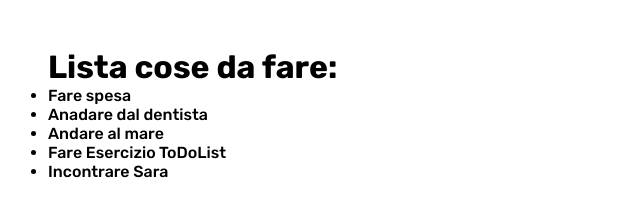
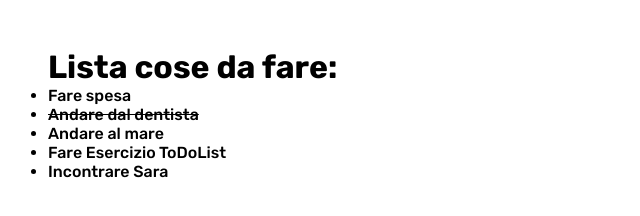
Before and after one commit to MatteoDiMario96/vue-todolist, a plain HTML site: page index.html in a window 1280 px wide. Shown: the full height of the page, 0-640 px from the left. Drawn offline with nearby package versions, Linux system fonts and the light colour scheme.

Commit message:
Aggiunta funzionalità che se la propietà fatto dell'item è uguale a true aggiunge una classe fatto al p.

```diff
--- a/css/style.css
+++ b/css/style.css
@@ -14,3 +14,7 @@ body {
 div#app{
     padding: 3rem;
 }
+
+.fatto{
+    text-decoration: line-through;
+}
--- a/index.html
+++ b/index.html
@@ -24,7 +24,7 @@
         <main>
             <ul>
                 <li v-for="item in listaCoseDaFare">
-                    <p>
+                    <p :class="(item.fatto === true) ? 'fatto' : '' ">
                         {{ item.contenuto }}
                     </p>
                 </li>
--- a/js/script.js
+++ b/js/script.js
@@ -9,8 +9,8 @@ data() {
                 fatto: false,
             },
             {
-                contenuto: "Anadare dal dentista",
-                fatto: false,
+                contenuto: "Andare dal dentista",
+                fatto: true,
             },
             {
                 contenuto: "Andare al mare",
```
